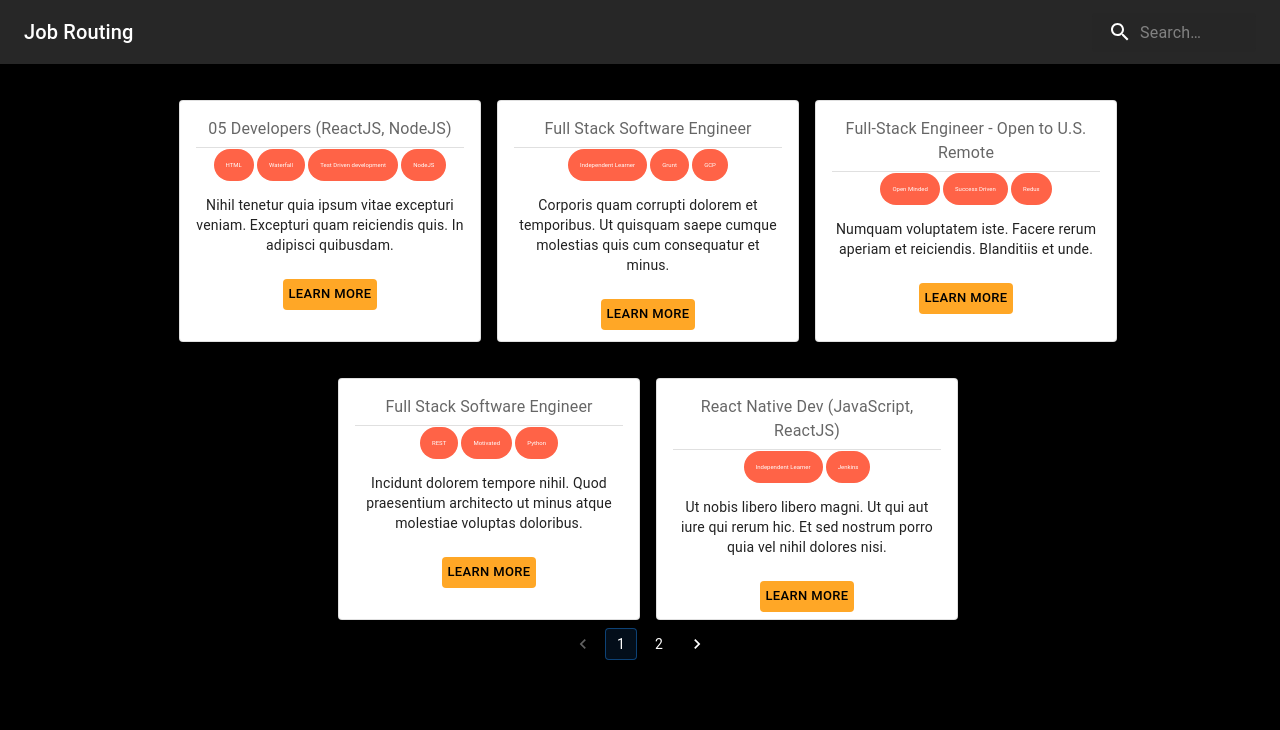
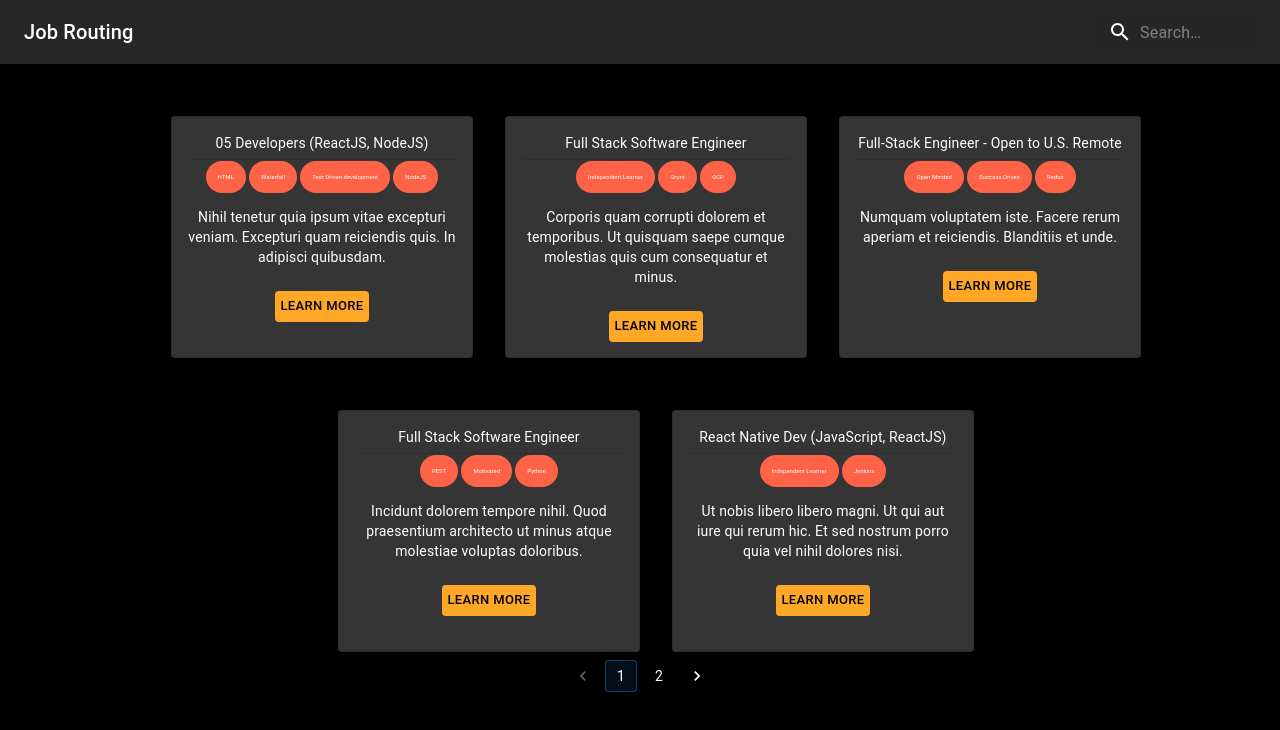
Before and after one commit to TrungDungVT290898/JobRouting, a React (Create React App) app: page / in a window 1280 px wide. Shown: the top 730 px of the page. Built offline with nearby package versions, Linux system fonts and the light colour scheme.

Commit message:
change theme color

```diff
--- a/src/components/JobTag.js
+++ b/src/components/JobTag.js
@@ -13,7 +13,6 @@ function VariantButtonGroup ({ job }) {
     <Box
       sx={{
         display: 'flex',
-        flexDirection: 'row',
         justifyContent: 'center',
         flexWrap: 'wrap',
         alignItems: 'space-between'
@@ -36,10 +35,18 @@ function VariantButtonGroup ({ job }) {
 }
 function JobTag ({ job }) {
   return (
-    <Card variant='outlined' sx={{ width: '300px', height: '240px' }}>
+    <Card
+      variant='outlined'
+      sx={{
+        width: '300px',
+        height: '240px',
+        backgroundColor: '#353535',
+        color: 'white'
+      }}
+    >
       <React.Fragment>
         <CardContent>
-          <Typography sx={{ fontSize: 16 }} color='text.secondary' gutterBottom>
+          <Typography sx={{ fontSize: 14 }} color='inherit' gutterBottom>
             {job.title}
           </Typography>
           <Divider />
--- a/src/components/JobTags.js
+++ b/src/components/JobTags.js
@@ -15,7 +15,7 @@ function JobTags ({ jobs }) {
         margin: 'auto'
       }}
       container
-      spacing={2}
+      spacing={4}
     >
       {jobs.map(j => (
         <Grid item key={`job_grid_${j.id}`} sx={{ marginTop: '20px' }}>
```
